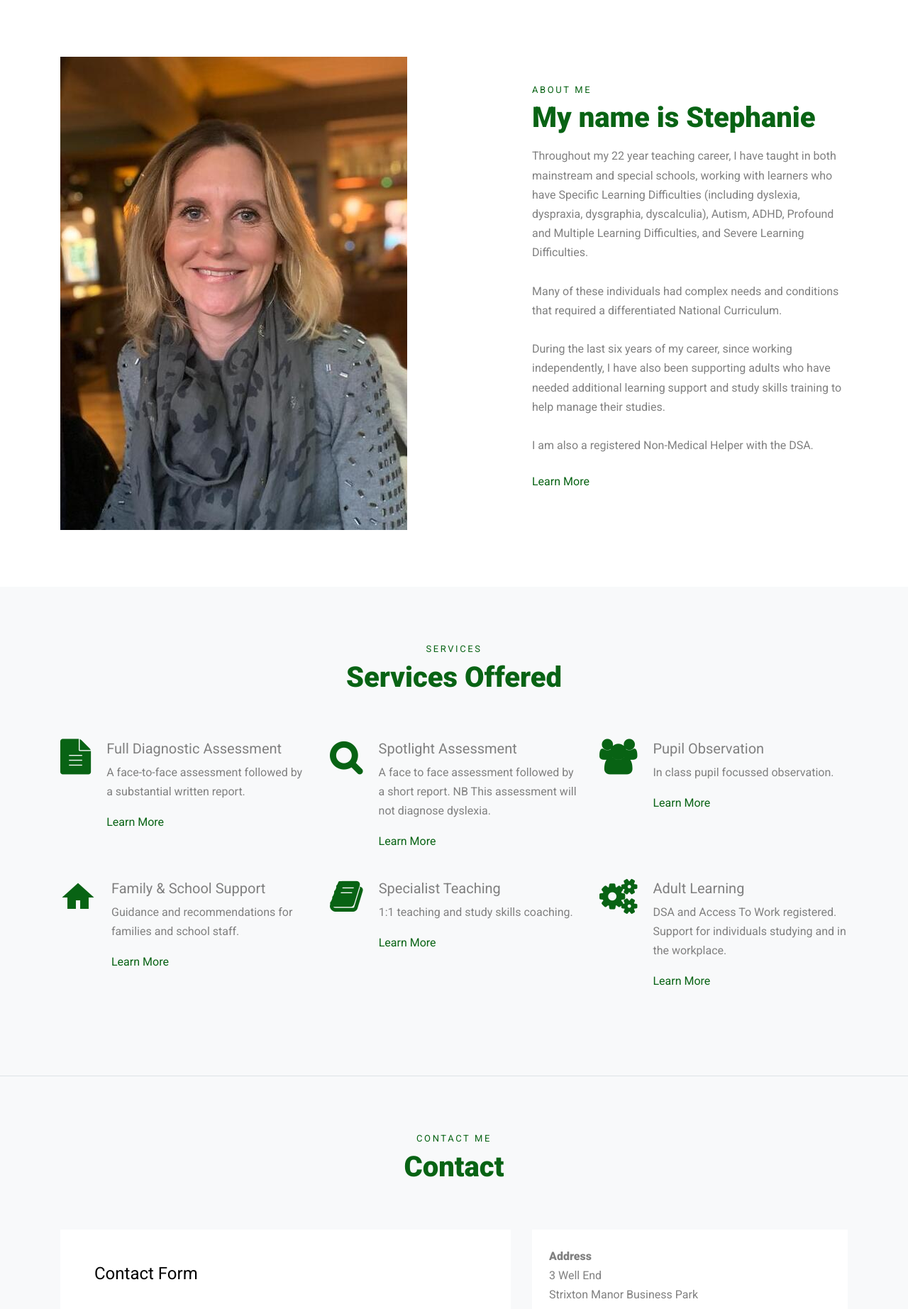
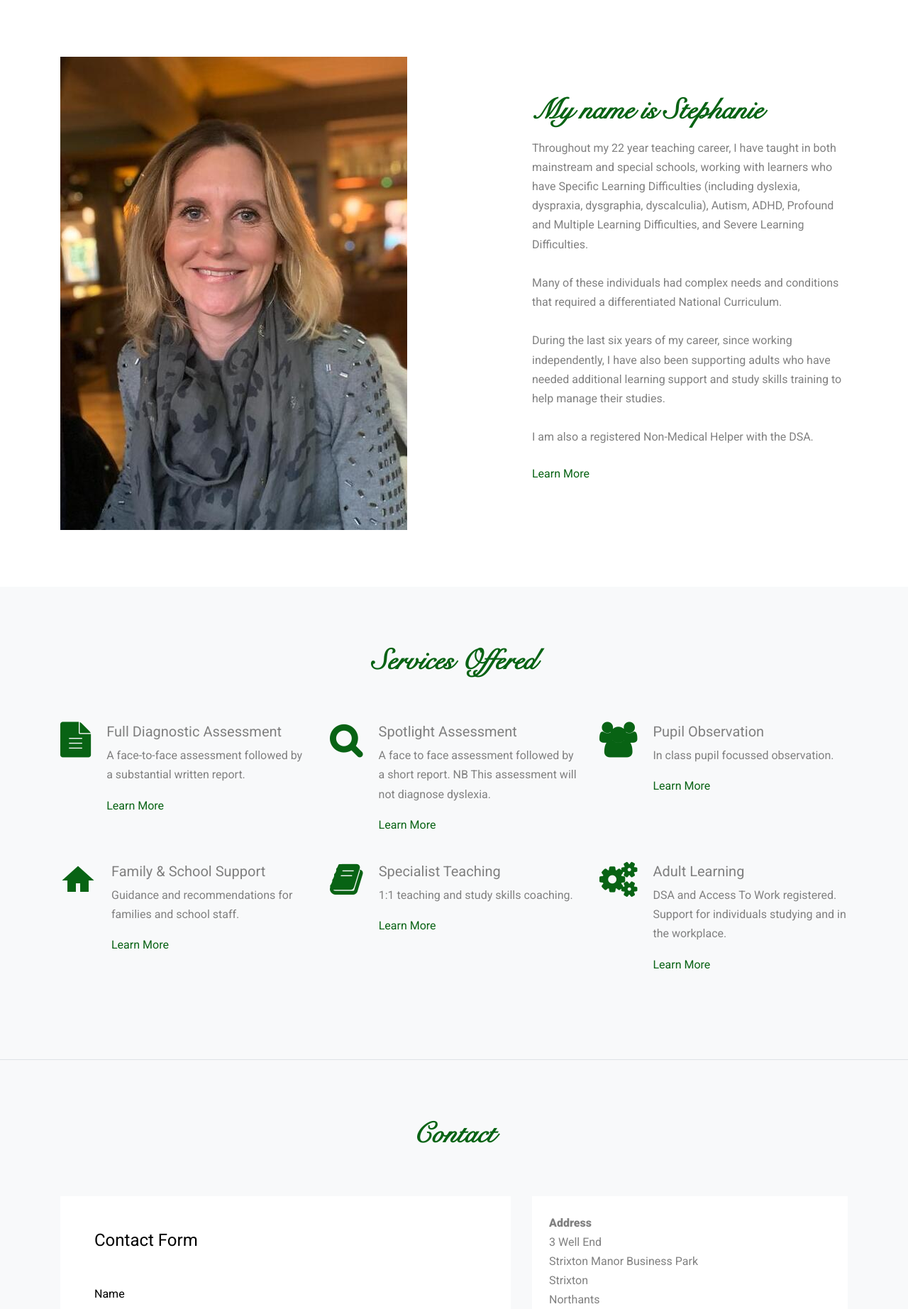
Before and after one commit to stephanierumney/stephanierumney.github.io, a plain HTML site: page index.html in a window 1280 px wide. Shown: the part 955-2800 px from the top of the page at 71% size. Drawn offline with Linux system fonts and the light colour scheme; files whose address does not match are found by name.

Commit message:
feat: changing the headings to use the font
Signed-off-by: Owen Rumney <owen@owenrumney.co.uk>

```diff
--- a/index.html
+++ b/index.html
@@ -57,7 +57,7 @@
           <div class="col-6">
             <p class="mb-0 float-right">
               <span class="mr-3"><a href="tel://#"> <span class="icon-phone mr-2"></span><span
-                    class="d-none d-lg-inline-block">01933 667636</span></a></span>
+                    class="d-none d-lg-inline-block">07974 378350</span></a></span>
               <span><a href="#"><span class="icon-envelope mr-2"></span><span
                     class="d-none d-lg-inline-block">hello@src-ed.co.uk</span></a></span>
             </p>
@@ -125,8 +125,8 @@
 
           </div>
           <div class="col-md-5 ml-auto">
-            <h3 class="section-sub-title">About Me</h3>
-            <h2 class="section-title mb-3">My name is Stephanie</h2>
+            <!-- <h3 class="section-sub-title">About Me</h3> -->
+            <h2 class="section-title mb-3 text-primary">My name is Stephanie</h2>
             <p class="mb-4">Throughout my 22 year teaching career, I have taught in both mainstream and
 special schools, working with learners who have Specific Learning Difficulties
 (including dyslexia, dyspraxia, dysgraphia, dyscalculia), Autism, ADHD, Profound
@@ -158,8 +158,8 @@ Helper with the DSA.
       <div class="container">
         <div class="row mb-5">
           <div class="col-12 text-center">
-            <h3 class="section-sub-title">Services</h3>
-            <h2 class="section-title mb-3">Services Offered</h2>
+            <!-- <h3 class="section-sub-title">Services</h3> -->
+            <h2 class="section-title mb-3 text-primary">Services Offered</h2>
           </div>
         </div>
         <div class="row align-items-stretch">
@@ -535,8 +535,8 @@ counselling support.</li>
       <div class="container">
         <div class="row mb-5">
           <div class="col-12 text-center">
-            <h3 class="section-sub-title">Contact me</h3>
-            <h2 class="section-title mb-3">Contact</h2>
+            <!-- <h3 class="section-sub-title">Contact me</h3> -->
+            <h2 class="section-title mb-3 text-primary">Contact</h2>
           </div>
         </div>
         <div class="row">
@@ -597,6 +597,9 @@ counselling support.</li>
 
               <p class="mb-0 font-weight-bold">Phone</p>
               <p class="mb-4"><a href="#">01933 667636</a></p>
+
+                            <p class="mb-0 font-weight-bold">Mobile</p>
+              <p class="mb-4"><a href="#">07974 378350</a></p>
 
               <p class="mb-0 font-weight-bold">Email Address</p>
               <p class="mb-0"><a href="#">hello@src-ed.co.uk</a></p>
```
